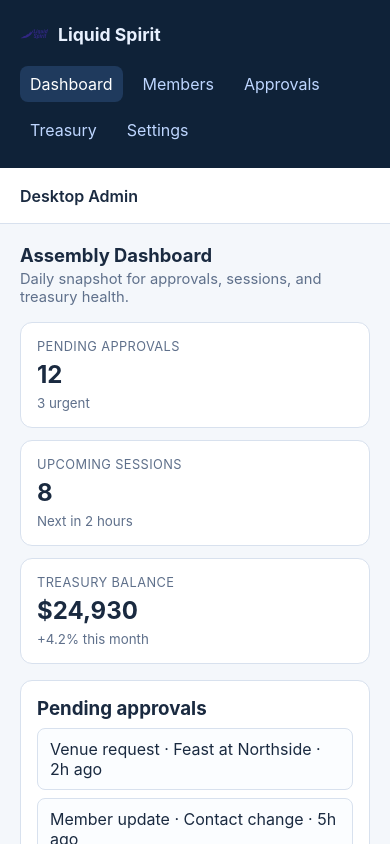
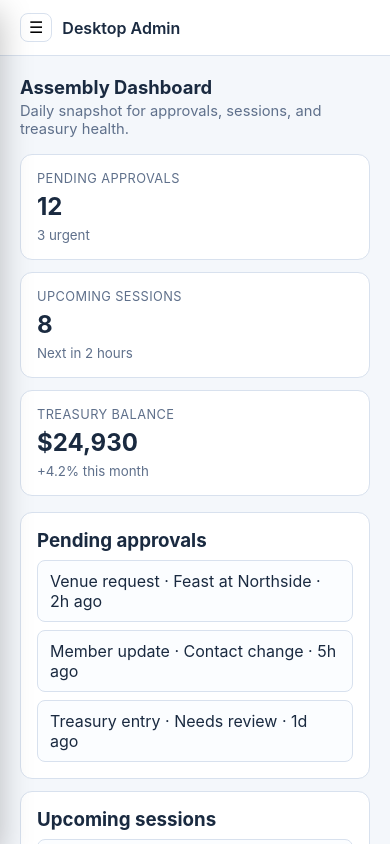
Before and after one commit to rob-blasetti/liquid-spirit-desktop, a React (Vite) app: page / in a window 390 px wide. Shown: the top 844 px of the page. Built offline with nearby package versions, Linux system fonts and the light colour scheme.

Commit message:
UX: make navigation a left side drawer menu (mobile responsive)

```diff
--- a/src/App.css
+++ b/src/App.css
@@ -1,11 +1,36 @@
-.shell { display: grid; grid-template-columns: 240px 1fr; min-height: 100vh; font-family: Inter, system-ui, sans-serif; }
-.sidebar { background:#0f2238; color:#e8f1ff; padding:20px; display:flex; flex-direction:column; gap:10px; }
+.shell { display: grid; grid-template-columns: 240px 1fr; min-height: 100vh; font-family: Inter, system-ui, sans-serif; position: relative; }
+.sidebar { background:#0f2238; color:#e8f1ff; padding:20px; display:flex; flex-direction:column; gap:10px; z-index:20; }
 .brand { display:flex; align-items:center; gap:10px; margin-bottom:8px; }
 .brand-logo { width:28px; height:28px; object-fit:contain; }
 .sidebar h1 { font-size: 1.1rem; margin: 0; }
 .nav-link { color:#bed6ff; text-decoration:none; padding:8px 10px; border-radius:8px; }
 .nav-link.active { background:#1f3a5d; color:#fff; }
 .content { background:#f4f7fb; }
-.topbar { height:56px; display:flex; align-items:center; padding:0 20px; border-bottom:1px solid #d8e1ee; background:#fff; font-weight:600; }
+.topbar { height:56px; display:flex; align-items:center; gap:10px; padding:0 20px; border-bottom:1px solid #d8e1ee; background:#fff; font-weight:600; }
+.menu-toggle { display:none; border:1px solid #d8e1ee; background:#fff; border-radius:8px; padding:4px 8px; font-size:16px; cursor:pointer; }
+.sidebar-backdrop { display:none; }
 .page { padding:20px; }
-@media (max-width: 900px) { .shell { grid-template-columns: 1fr; } .sidebar { flex-direction:row; flex-wrap:wrap; } .brand { width:100%; } }
+
+@media (max-width: 900px) {
+  .shell { grid-template-columns: 1fr; }
+  .sidebar {
+    position: fixed;
+    top: 0;
+    left: 0;
+    bottom: 0;
+    width: 260px;
+    transform: translateX(-100%);
+    transition: transform 180ms ease;
+    box-shadow: 0 12px 30px rgba(0,0,0,0.25);
+  }
+  .sidebar.open { transform: translateX(0); }
+  .menu-toggle { display: inline-flex; align-items: center; justify-content: center; }
+  .sidebar-backdrop {
+    display: block;
+    position: fixed;
+    inset: 0;
+    border: 0;
+    background: rgba(0,0,0,0.35);
+    z-index: 15;
+  }
+}
--- a/src/layout/AppShell.tsx
+++ b/src/layout/AppShell.tsx
@@ -1,3 +1,4 @@
+import { useState } from 'react';
 import { NavLink, Outlet } from 'react-router-dom';
 
 const navItems = [
@@ -9,21 +10,36 @@ const navItems = [
 ];
 
 export default function AppShell() {
+  const [mobileMenuOpen, setMobileMenuOpen] = useState(false);
+
   return (
     <div className="shell">
-      <aside className="sidebar">
+      <aside className={`sidebar ${mobileMenuOpen ? 'open' : ''}`}>
         <div className="brand">
           <img src="/LS-Logo.svg" alt="Liquid Spirit logo" className="brand-logo" />
           <h1>Liquid Spirit</h1>
         </div>
         {navItems.map((item) => (
-          <NavLink key={item.to} to={item.to} end={item.end} className="nav-link">
+          <NavLink
+            key={item.to}
+            to={item.to}
+            end={item.end}
+            className="nav-link"
+            onClick={() => setMobileMenuOpen(false)}
+          >
             {item.label}
           </NavLink>
         ))}
       </aside>
+      {mobileMenuOpen ? <button className="sidebar-backdrop" onClick={() => setMobileMenuOpen(false)} aria-label="Close navigation" /> : null}
+
       <section className="content">
-        <header className="topbar">Desktop Admin</header>
+        <header className="topbar">
+          <button className="menu-toggle" onClick={() => setMobileMenuOpen((v) => !v)} aria-label="Toggle navigation">
+            ☰
+          </button>
+          Desktop Admin
+        </header>
         <main className="page"><Outlet /></main>
       </section>
     </div>
```
